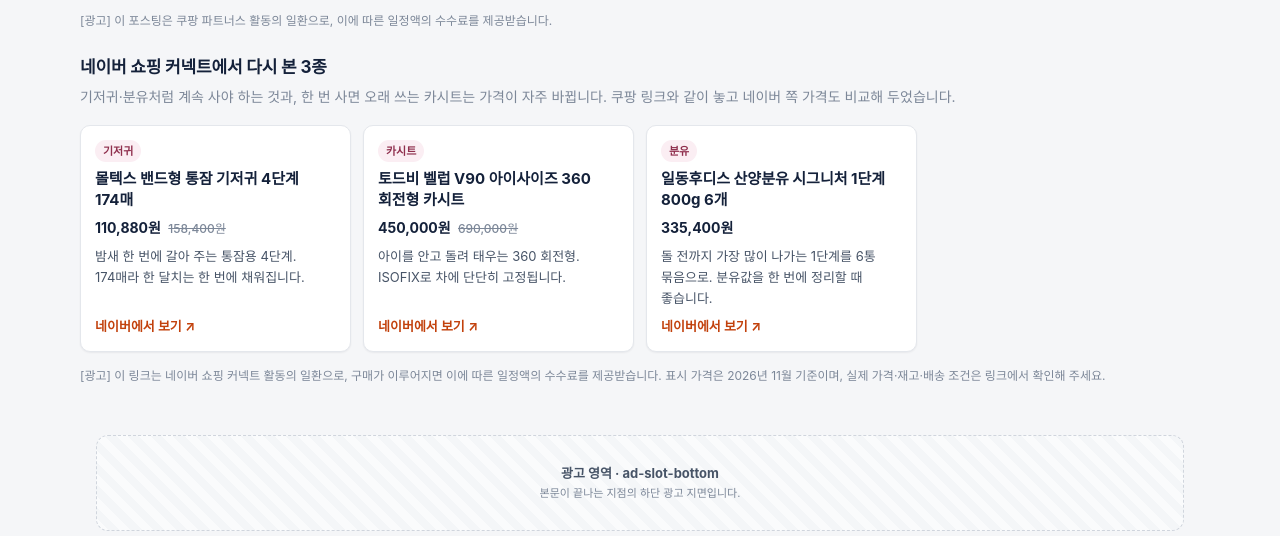
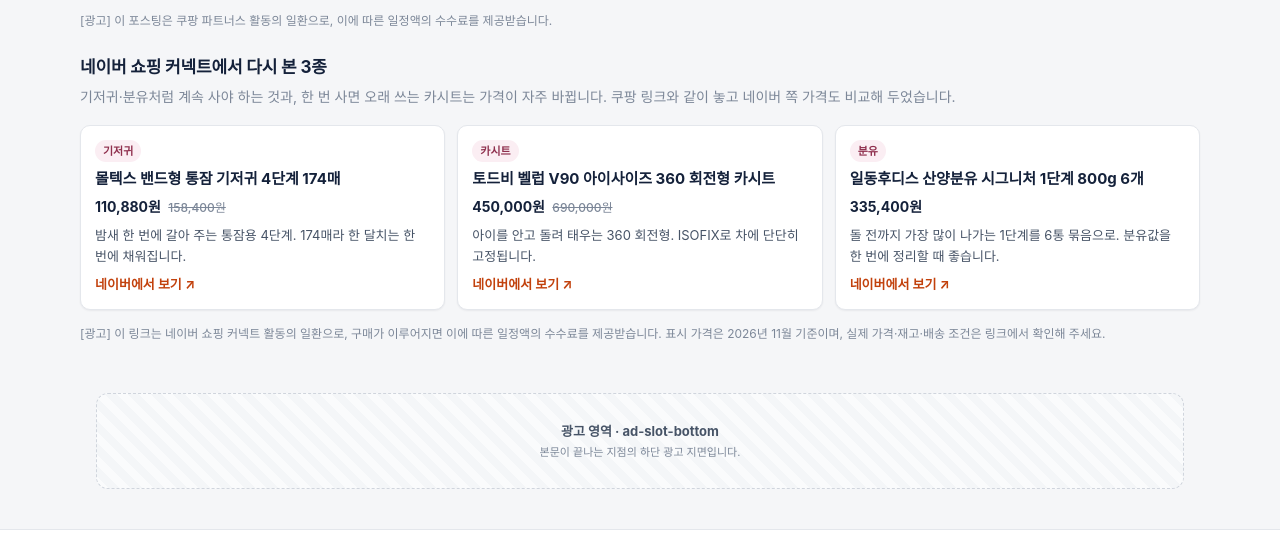
Before and after one commit to sdn6517-cmd/life-hr-calc, a plain HTML site: page index.html in a window 1280 px wide. Shown: the part 9871-10407 px from the top of the page. Drawn offline with Linux system fonts and the light colour scheme; a web font is replaced by a local one.

Commit message:
style: 네이버 쇼핑 커넥트 3종 카드를 3열 그리드로 정렬

```diff
--- a/index.html
+++ b/index.html
@@ -1115,7 +1115,7 @@
         <h3 class="picks-sub">네이버 쇼핑 커넥트에서 다시 본 3종</h3>
         <p class="picks-sub-note">기저귀·분유처럼 계속 사야 하는 것과, 한 번 사면 오래 쓰는 카시트는 가격이 자주 바뀝니다. 쿠팡 링크와 같이 놓고 네이버 쪽 가격도 비교해 두었습니다.</p>
 
-        <div class="picks-grid">
+        <div class="picks-grid picks-grid-3">
           <a class="pick" href="https://naver.me/FTdeMXm5" target="_blank" rel="sponsored noopener noreferrer">
             <span class="pick-tag">기저귀</span>
             <span class="pick-name">몰텍스 밴드형 통잠 기저귀 4단계 174매</span>
--- a/styles.css
+++ b/styles.css
@@ -1224,6 +1224,10 @@ table.compare td.strong { font-weight: 700; color: var(--ink); }
 
 /* ---------- 14-b. 네이버 쇼핑 커넥트 묶음 ---------- */
 .picks-group { margin-top: 26px; }
+.picks-grid-3 { grid-template-columns: 1fr; }
+@media (min-width: 720px) {
+  .picks-grid-3 { grid-template-columns: repeat(3, 1fr); }
+}
 .picks-sub {
   font-size: 1.0625rem;
   letter-spacing: -.01em;
```
